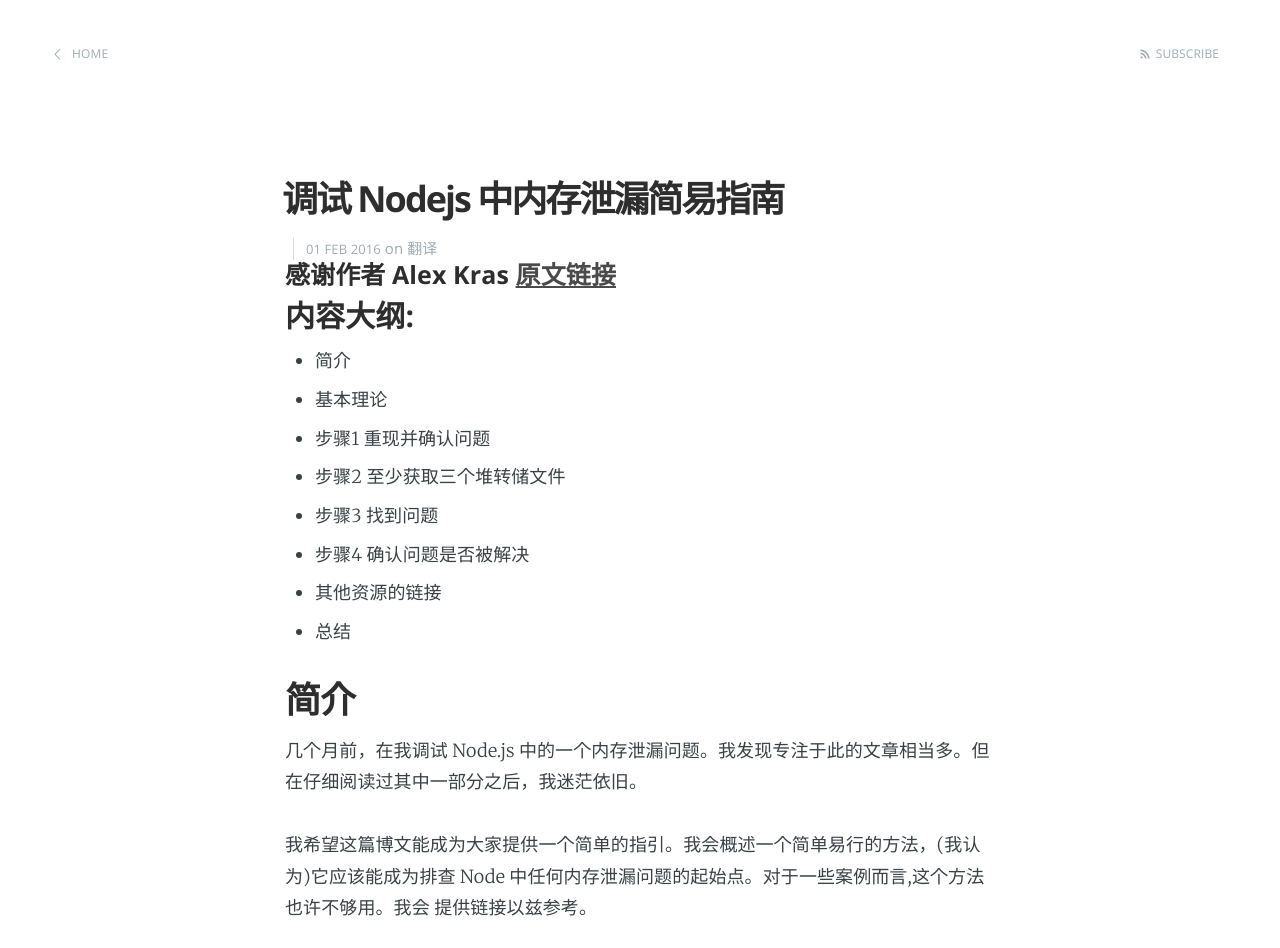
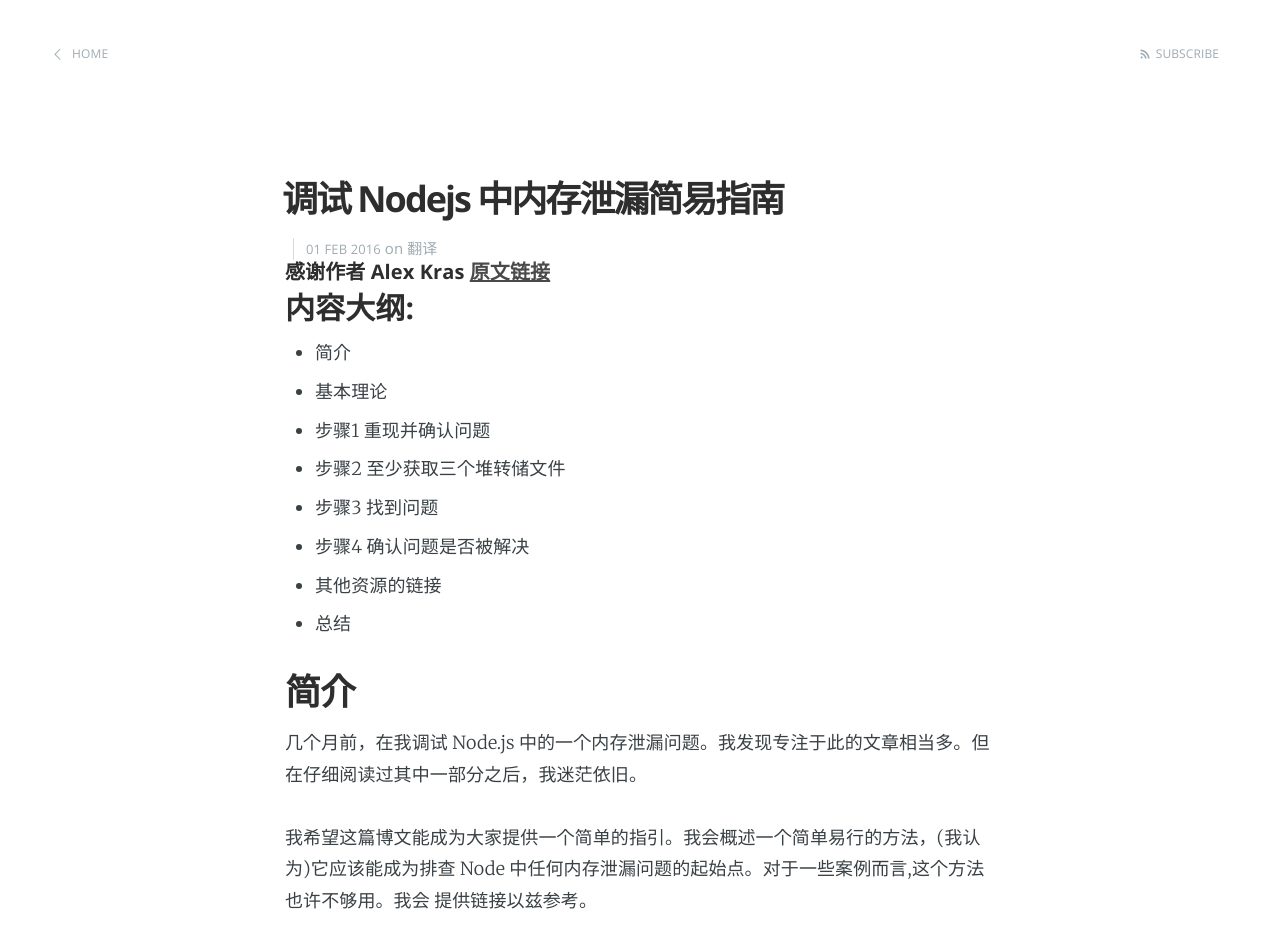
Before and after one commit to alex-marmot/alex-marmot.github.io, a Jekyll site: the page built from _posts/2016-02-01-simple-guide-to-finding-a-javascript-memory-leak-in-node-js.markdown, in a window 1280 px wide. Shown: the top 948 px of the page. Built offline with Jekyll 4.4.1, drawn with Linux system fonts in a browser that asks for light colours; Markdown is read by kramdown in place of the engine named in the settings.

```diff
--- a/_posts/2016-02-01-simple-guide-to-finding-a-javascript-memory-leak-in-node-js.markdown
+++ b/_posts/2016-02-01-simple-guide-to-finding-a-javascript-memory-leak-in-node-js.markdown
@@ -4,7 +4,7 @@ title:  "调试 Nodejs 中内存泄漏简易指南"
 date:   2016-02-01 12:07:14 +0800
 categories: 翻译
 ---
-#### 感谢作者 Alex Kras [原文链接](http://www.alexkras.com/simple-guide-to-finding-a-javascript-memory-leak-in-node-js)
+###### 感谢作者 Alex Kras [原文链接](http://www.alexkras.com/simple-guide-to-finding-a-javascript-memory-leak-in-node-js)
 
 ### 内容大纲:
 - 简介
```
